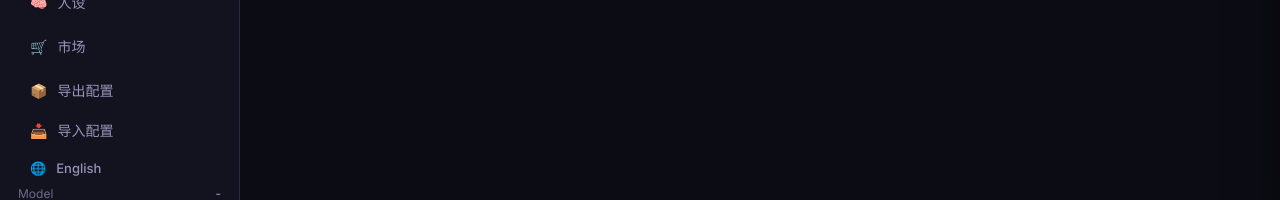
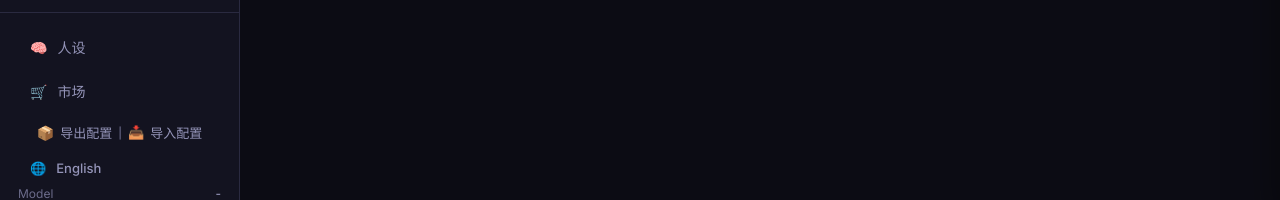
Before and after one commit to yjw1063199483/hermes-manager, a React (Vite) app in the folder frontend/: page / in a window 1280 px wide. Shown: the part 585-785 px from the top of the page. Built offline with nearby package versions, Linux system fonts and the light colour scheme; no server answers.

Commit message:
style: 导入导出合并为一行 | 分隔

```diff
--- a/frontend/src/components/layout/Sidebar.tsx
+++ b/frontend/src/components/layout/Sidebar.tsx
@@ -87,17 +87,20 @@ export function Sidebar() {
           <span>🛒</span>
           <span>{t('sidebar.market')}</span>
         </button>
-        <a className="nav-item" href="/api/v1/export" download="hermes-export.zip"
-          style={{ width: '100%', textDecoration: 'none' }}>
+        <div className="nav-item" style={{ width: '100%', display: 'flex', alignItems: 'center', gap: 4, justifyContent: 'center', padding: '8px 12px' }}>
+          <a href="/api/v1/export" download="hermes-export.zip"
+            style={{ textDecoration: 'none', color: 'inherit', display: 'flex', alignItems: 'center', gap: 6 }}>
             <span>📦</span>
-          <span>{t('sidebar.export')}</span>
+            <span style={{ fontSize: 13 }}>{t('sidebar.export')}</span>
           </a>
-        <button className="nav-item"
+          <span style={{ color: 'var(--text-muted)', fontSize: 11, margin: '0 2px' }}>|</span>
+          <button
             onClick={() => fileInputRef.current?.click()}
-          style={{ width: '100%', border: 'none', background: 'none', cursor: 'pointer' }}>
+            style={{ border: 'none', background: 'none', color: 'inherit', cursor: 'pointer', display: 'flex', alignItems: 'center', gap: 6, padding: 0, fontSize: 13 }}>
             <span>📥</span>
             <span>{t('sidebar.import')}</span>
           </button>
+        </div>
         <input ref={fileInputRef} type="file" accept=".zip"
           style={{ display: 'none' }} onChange={handleImport} />
 
```
Also changed, not shown: 1 other file (tests, documents, lock files or other folders). Lines whose indentation alone changed are shown as unchanged.
